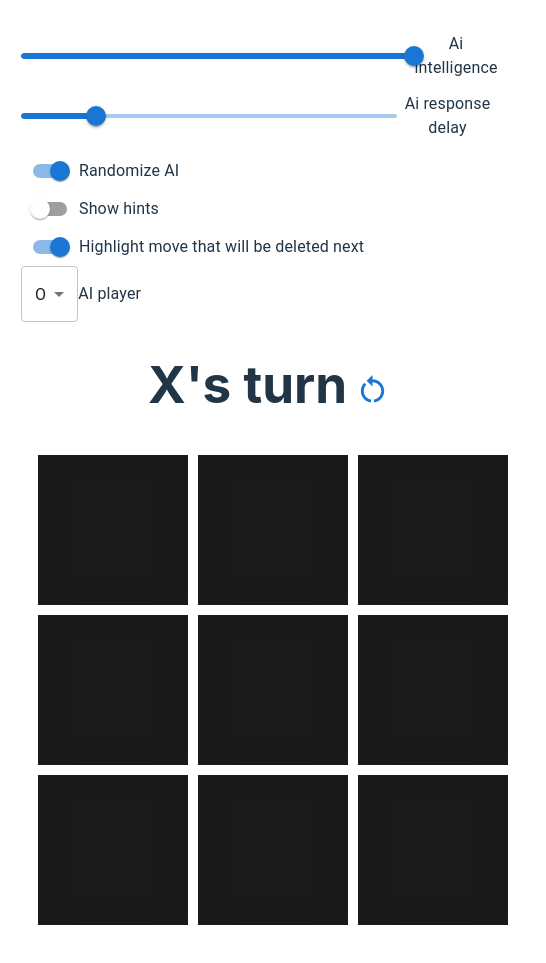
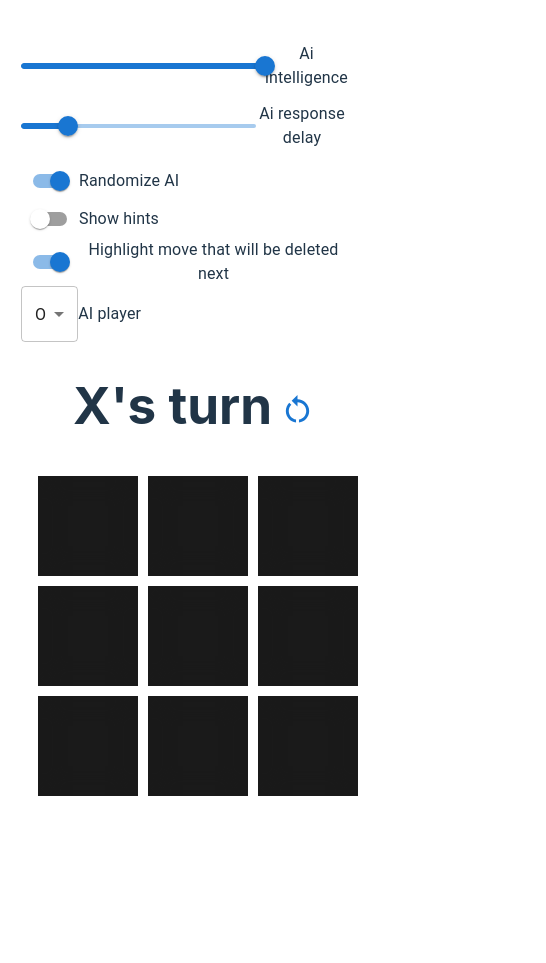
Before and after one commit to alijdens/three-tac-toe, a React (Vite) app in the folder ui/: page / in a window 390 px wide. Shown: the whole page, 546 px wide, since content can reach past the window. After the commit the page ends 844 px from the top, so only its background shows below. Built offline with nearby package versions, Linux system fonts and the light colour scheme.

Commit message:
Fix mobile initial size?

```diff
--- a/ui/src/Game.css
+++ b/ui/src/Game.css
@@ -12,6 +12,13 @@
     background-color: #1a1a1a;
     cursor: pointer;
     transition: border-color 0.25s;
+}
+
+@media (max-width: 767px) {
+    .square {
+        width: 100px;
+        height: 100px;
+    }
 }
 
 .empty.square:hover {
```
